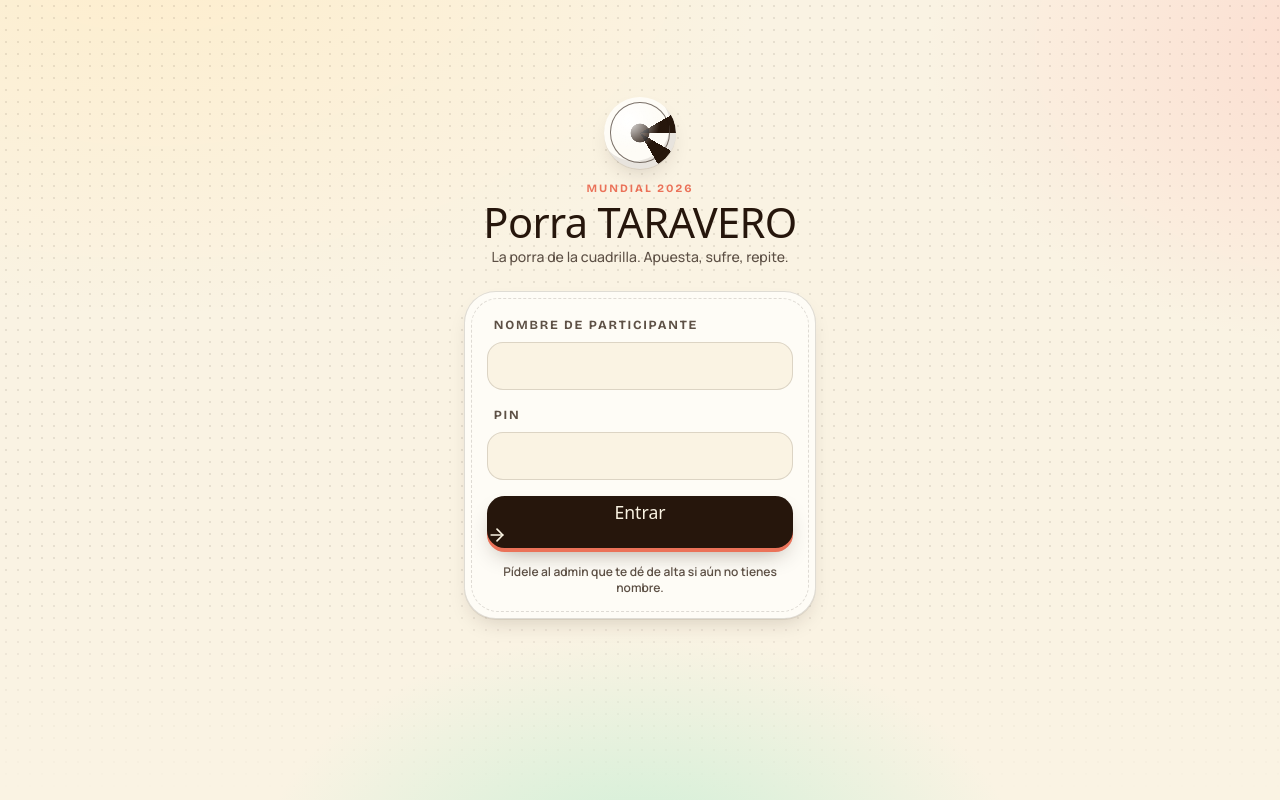
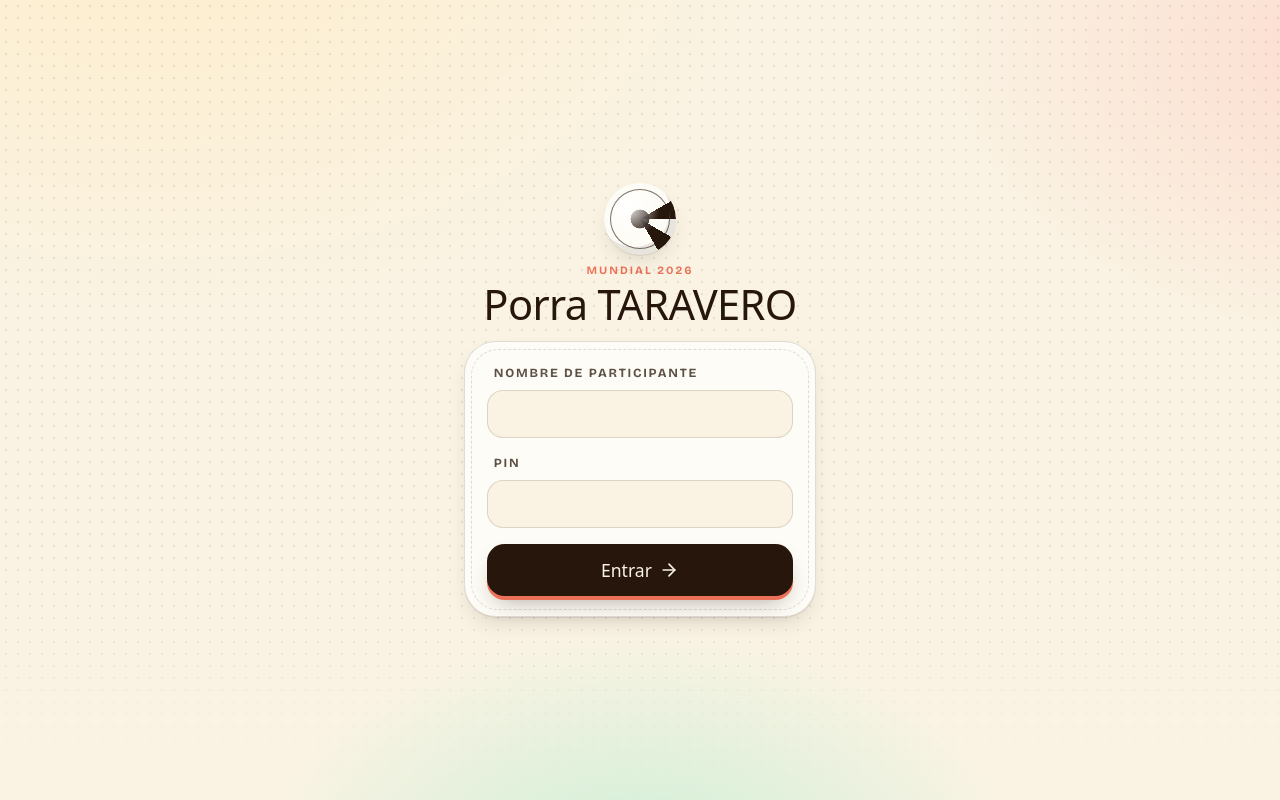
Before and after one commit to inakigarciadp/world-cup-pool, a React (Vite) app: page /login in a window 1280 px wide. Built offline with nearby package versions, Linux system fonts and the light colour scheme; no server answers; a web font is replaced by a local one.

Commit message:
Fix login screen layout

```diff
--- a/src/App.tsx
+++ b/src/App.tsx
@@ -25,16 +25,13 @@ export function App() {
 
 export function LoginShell({ children }: { children: ReactNode }) {
   return (
-    <main className="app-shell flex min-h-svh items-center justify-center px-5 py-10 text-foreground">
-      <div className="page-frame flex w-full flex-col items-center gap-6">
-        <header className="flex flex-col items-center gap-3 text-center">
+    <main className="app-shell flex min-h-svh items-center justify-center px-5 py-5 text-foreground">
+      <div className="page-frame flex w-full flex-col items-center gap-4">
+        <header className="flex flex-col items-center gap-2 text-center">
           <SoccerBall />
           <div className="space-y-1">
             <p className="eyebrow text-coral">Mundial 2026</p>
             <h1 className="display-title text-[2.6rem] leading-none">Porra TARAVERO</h1>
-            <p className="mt-1 text-sm font-medium text-ink-soft">
-              La porra de la cuadrilla. Apuesta, sufre, repite.
-            </p>
           </div>
         </header>
         <div className="login-card">{children}</div>
--- a/src/index.css
+++ b/src/index.css
@@ -636,7 +636,7 @@
     z-index: 1;
     max-width: 32rem;
     margin: 0 auto;
-    padding: 0.25rem 1rem 5.5rem;
+    padding: 0.25rem 1rem;
   }
 
   .hero-card {
@@ -749,7 +749,7 @@
     width: 100%;
     max-width: 22rem;
     margin: 0 auto;
-    padding: 1.5rem 1.4rem 1.4rem;
+    padding: 1.35rem 1.4rem 1.25rem;
     border-radius: 2rem;
     background: var(--surface);
     border: 1px solid var(--hairline);
@@ -800,6 +800,10 @@
   }
 
   .login-cta {
+    display: flex;
+    align-items: center;
+    justify-content: center;
+    gap: 0.45rem;
     width: 100%;
     height: 3.25rem;
     border-radius: 1.1rem;
--- a/src/pages/login.tsx
+++ b/src/pages/login.tsx
@@ -57,9 +57,6 @@ export function LoginPage() {
           {loginMutation.isPending ? 'Entrando…' : 'Entrar'}
           <ArrowRight className="size-5" aria-hidden="true" />
         </button>
-        <p className="text-center text-xs font-semibold text-ink-soft">
-          Pídele al admin que te dé de alta si aún no tienes nombre.
-        </p>
       </form>
     </LoginShell>
   )
```
